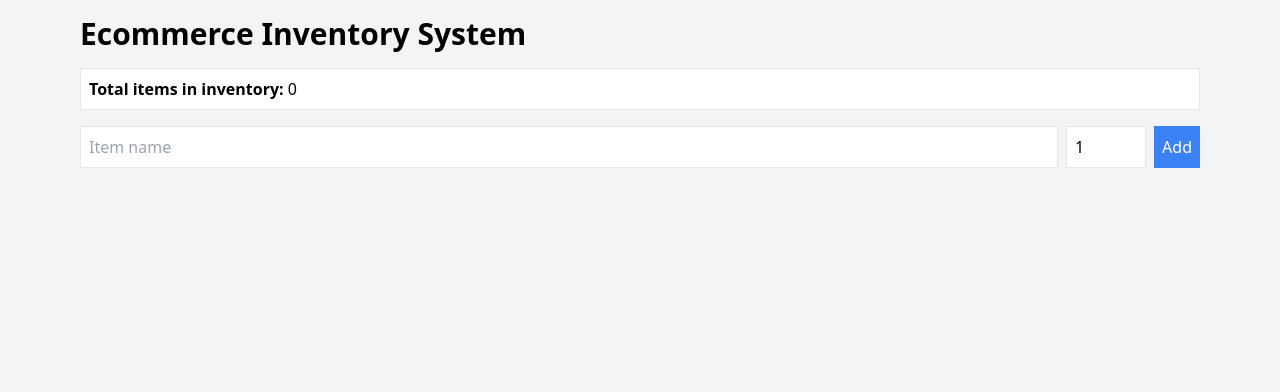
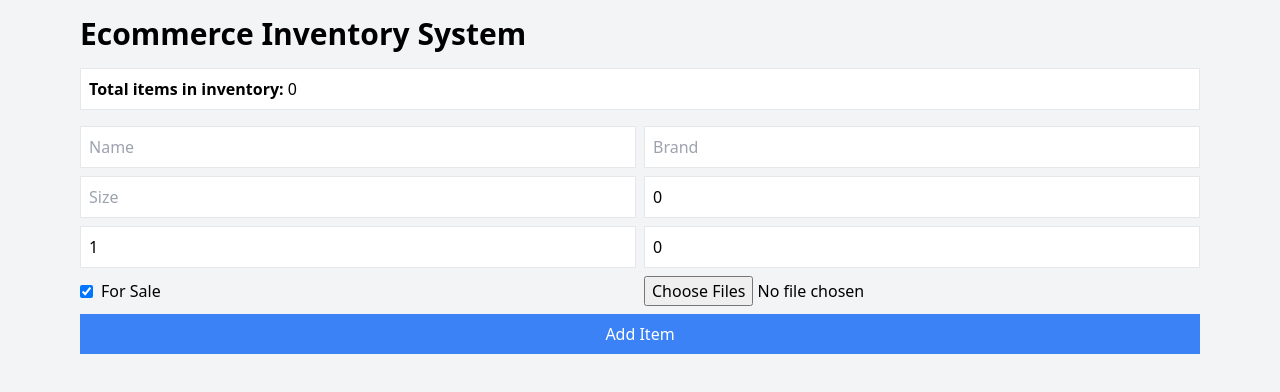
Before and after one commit to architeketh/ecommerce-inventory-system, a React (Vite) app: page / in a window 1280 px wide. Shown: the top 392 px of the page. Built offline with nearby package versions, Linux system fonts and the light colour scheme.

Commit message:
Update InventoryForm.jsx

```diff
--- a/src/components/InventoryForm.jsx
+++ b/src/components/InventoryForm.jsx
@@ -2,34 +2,51 @@ import React, { useState } from 'react'
 
 const InventoryForm = ({ items, setItems }) => {
   const [name, setName] = useState('')
-  const [quantity, setQuantity] = useState(1)
+  const [brand, setBrand] = useState('')
+  const [size, setSize] = useState('')
+  const [cost, setCost] = useState(0)
+  const [inventory, setInventory] = useState(1)
+  const [forSale, setForSale] = useState(true)
+  const [sold, setSold] = useState(0)
+  const [photos, setPhotos] = useState([])
+
+  const handlePhotoUpload = e => {
+    const files = Array.from(e.target.files)
+    files.forEach(file => {
+      const reader = new FileReader()
+      reader.onload = () => setPhotos(prev => [...prev, reader.result])
+      reader.readAsDataURL(file)
+    })
+  }
+
+  const resetForm = () => {
+    setName(''); setBrand(''); setSize(''); setCost(0)
+    setInventory(1); setForSale(true); setSold(0); setPhotos([])
+  }
 
   const addItem = e => {
     e.preventDefault()
     if (!name) return
-    setItems([...items, { id: Date.now(), name, quantity }])
-    setName('')
-    setQuantity(1)
+    const id = Date.now()
+    const newItem = { id, name, brand, size, cost, inventory, forSale, sold, photos }
+    setItems([...items, newItem])
+    resetForm()
   }
 
   return (
-    <form onSubmit={addItem} className="mb-4 flex gap-2">
-      <input
-        className="border p-2 flex-1"
-        placeholder="Item name"
-        value={name}
-        onChange={e => setName(e.target.value)}
-      />
-      <input
-        type="number"
-        className="border p-2 w-20"
-        value={quantity}
-        min="1"
-        onChange={e => setQuantity(Number(e.target.value))}
-      />
-      <button type="submit" className="bg-blue-500 text-white p-2">
-        Add
-      </button>
+    <form onSubmit={addItem} className="mb-4 grid grid-cols-1 md:grid-cols-2 gap-2">
+      <input className="border p-2" placeholder="Name" value={name} onChange={e => setName(e.target.value)} />
+      <input className="border p-2" placeholder="Brand" value={brand} onChange={e => setBrand(e.target.value)} />
+      <input className="border p-2" placeholder="Size" value={size} onChange={e => setSize(e.target.value)} />
+      <input type="number" className="border p-2" placeholder="Cost" value={cost} onChange={e => setCost(Number(e.target.value))} />
+      <input type="number" className="border p-2" placeholder="Inventory" value={inventory} onChange={e => setInventory(Number(e.target.value))} />
+      <input type="number" className="border p-2" placeholder="Sold" value={sold} onChange={e => setSold(Number(e.target.value))} />
+      <label className="flex items-center gap-2">
+        <input type="checkbox" checked={forSale} onChange={e => setForSale(e.target.checked)} />
+        For Sale
+      </label>
+      <input type="file" multiple onChange={handlePhotoUpload} />
+      <button type="submit" className="bg-blue-500 text-white p-2 col-span-2">Add Item</button>
     </form>
   )
 }
```
